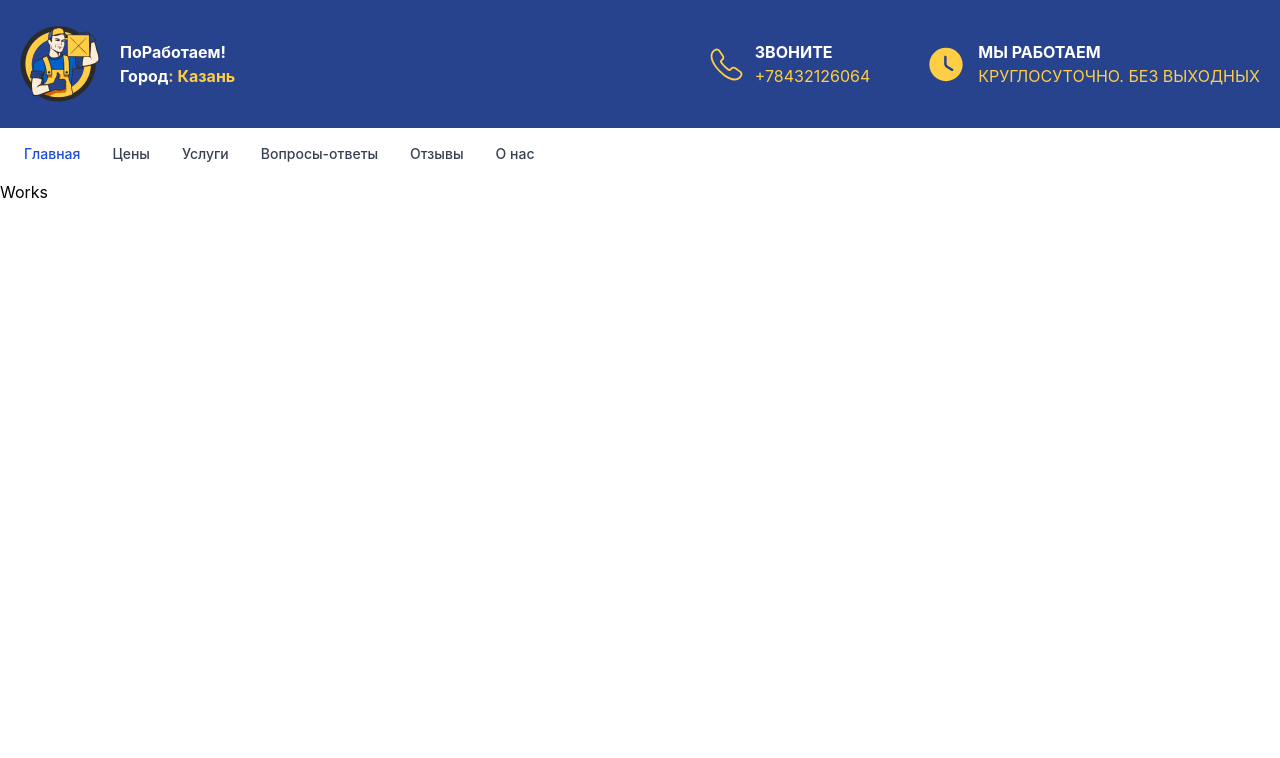
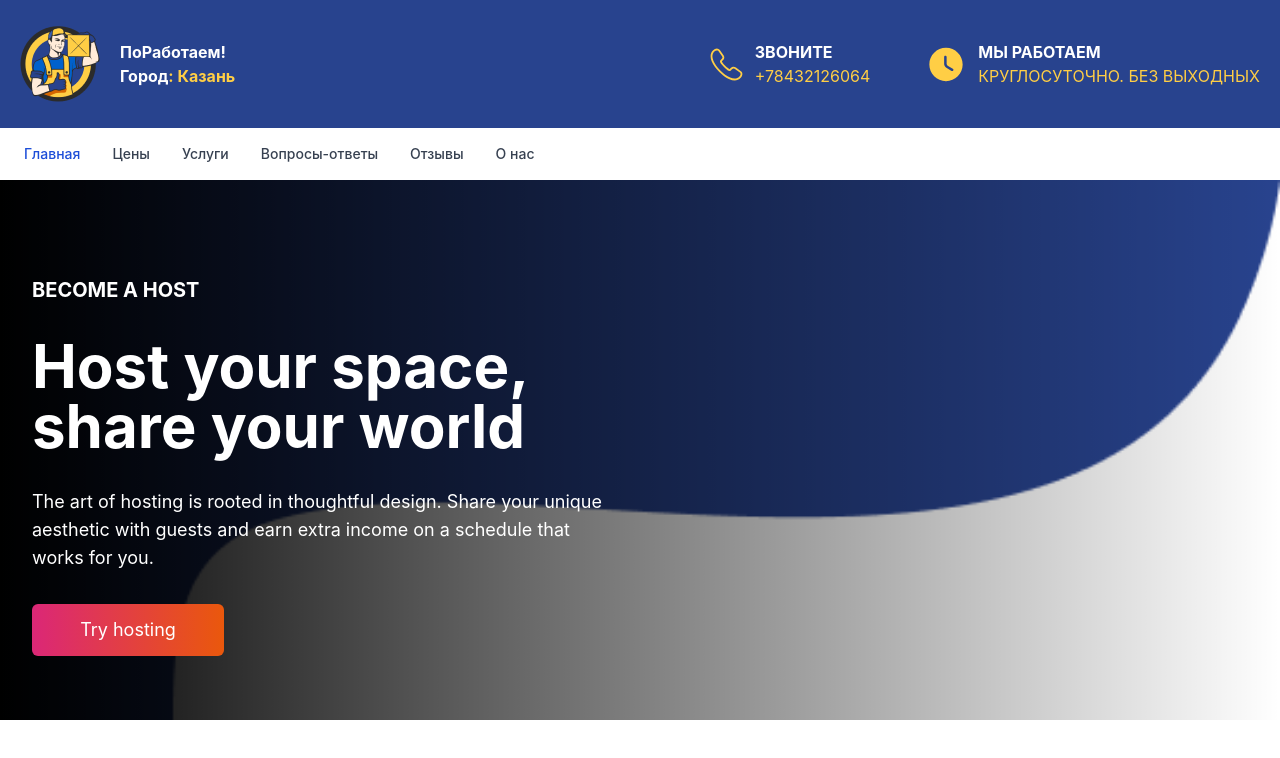
Before and after one commit to FarhodNomonov/Movers, a React (Create React App) app: page / in a window 1280 px wide. Shown: the top 758 px of the page. Built offline with nearby package versions, Linux system fonts and the light colour scheme.

Commit message:
worg page

```diff
--- a/src/components/works/index.js
+++ b/src/components/works/index.js
@@ -1,7 +1,35 @@
 import React from "react";
+import bgImg from "../../assets/images/Vector.png";
 
 function Works() {
-  return <div>Works</div>;
+  const backgroundImageStyle = {
+    backgroundImage: `url("${bgImg}")`,
+    backgroundSize: "cover",
+  };
+
+  return (
+    <div className=" text-white " style={backgroundImageStyle}>
+        <div className="bg-gradient-to-r from-black px-8 py-16">
+          <div className=" max-w-xl grid grid-cols-1 gap-8">
+            <div className="w-12">
+
+            </div>
+            <h2 className="text-xl uppercase font-bold">Become a host</h2>
+            <h1 className="text-6xl font-bold">
+              Host your space, share your world
+            </h1>
+            <p className="text-lg">
+              The art of hosting is rooted in thoughtful design. Share your
+              unique aesthetic with guests and earn extra income on a schedule
+              that works for you.
+            </p>
+            <button className="bg-gradient-to-r from-pink-600 to-orange-600 py-3 px-6 text-lg rounded-md w-48">
+              Try hosting
+            </button>
+          </div>
+        </div>
+      </div>
+  );
 }
 
 export default Works;
```
Also changed, not shown: src/components/home/intro/index.js (+0 -32 lines), src/assets/images/Vector.png (added).
